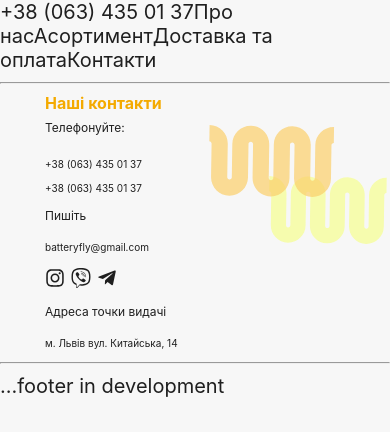
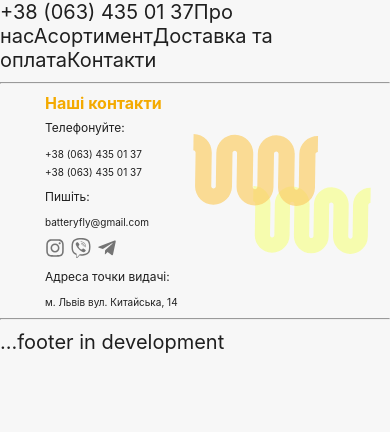
Before and after one commit to va7ul/Battery_Fly_Frontend, a React (Create React App) app: page /Battery_Fly_Frontend/contacts in a window 390 px wide. Shown: the top 432 px of the page. Built offline with nearby package versions, Linux system fonts and the light colour scheme.

Commit message:
finish_mobile_version

```diff
--- a/src/components/Contacts/Contacts.jsx
+++ b/src/components/Contacts/Contacts.jsx
@@ -1,33 +1,40 @@
 
 import sprite from '../../../src/assets/images/sprite.svg';
 import { SocialMedia } from './SocialMedia/SocialMedia';
-import { Container, Desc, IconBottom, IconTop, Tel, Text, TextTel, Title } from "./Contacts.styled"
+import { Container, IconBottom, IconTop, Text, Title, List, Box, Item } from "./Contacts.styled"
 
 export const Contacts = () => {
     return (
         <Container>
             <Title>Наші контакти</Title>
-            <TextTel>Телефонуйте:</TextTel>
-            <ul>
-                <li>
-                    <Tel>+38 (063) 435 01 37</Tel>
-                </li>
-                <li>
-                    <Tel>+38 (063) 435 01 37</Tel>
-                </li>
-            </ul>
-            <Text>Пишіть</Text>
-            <Desc>batteryfly@gmail.com</Desc>
+            <Text>Телефонуйте:</Text>
+            <List>
+                <Item>
+                    <a href="tel:+380634350137">+38 (063) 435 01 37</a>
+                </Item>
+                <Item>
+                    <a href="tel:+380634350137">+38 (063) 435 01 37</a>
+                </Item>
+            </List>
+            <Text>Пишіть:</Text>
+            <Box>
+                <a href="mailto:batteryfly@gmail.com">batteryfly@gmail.com</a>
+            </Box>
             <SocialMedia />
-            <Text>Адреса точки видачі</Text>
-            <Desc>м. Львів вул. Китайська, 14</Desc>
-             <IconTop>
-            <use href={`${sprite}#warm`}></use>
+            <Text>Адреса точки видачі:</Text>
+            <Box>
+                <a
+                    href="https://maps.app.goo.gl/jQbQeDxkykSUxha9A"
+                    target="_blank"
+                    rel="noopener noreferrer nofollow"
+                >м. Львів вул. Китайська, 14</a>
+            </Box>
+            <IconTop>
+                <use href={`${sprite}#warm`}></use>
             </IconTop>
             <IconBottom>
-            <use href={`${sprite}#warm`}></use>
-          </IconBottom>
+                <use href={`${sprite}#warm`}></use>
+            </IconBottom>
         </Container>
-        // hhh
     )
-}
+};
--- a/src/components/Contacts/Contacts.styled.js
+++ b/src/components/Contacts/Contacts.styled.js
@@ -2,45 +2,61 @@ import styled from 'styled-components';
 
 export const Container = styled.div`
   @media screen and (min-width: 320px) {
-    padding-left: 30px;
+    padding: 0px 30px 0px 30px;
+    position: relative;
   }
 
   @media screen and (min-width: 1280px) {
-    padding-left: 110px;
+    padding: 0px 110px 0px 110px;
   }
 `;
 
 export const Title = styled.h2`
-  color: rgb(244, 170, 0);
+  color: ${props => props.theme.colors.secondary};
   font-size: 16px;
   margin-bottom: 8px;
-`;
 
-export const TextTel = styled.p`
-  font-size: 12px;
-  margin-bottom: 13px;
+  @media screen and (min-width: 1280px) {
+    font-size: 20px;
+    font-weight: 800;
+    margin-bottom: 40px;
+  }
 `;
 
 export const Text = styled.p`
   font-size: 12px;
-  margin-bottom: 9px;
-  margin-top: 12px;
+  margin-bottom: 12px;
 `;
 
-export const Tel = styled.a`
+export const List = styled.ul`
+  display: flex;
+  flex-direction: column;
+  gap: 6px;
+  font-size: 10px;
+  margin-bottom: 12px;
+`;
+
+export const Item = styled.li`
   font-size: 10px;
 `;
 
-export const Desc = styled.a`
+export const Box = styled.div`
   font-size: 10px;
-  margin-bottom: 9px;
+  margin-bottom: 10px;
+  margin-bottom: 10px;
+  cursor: pointer;
+
+  &:hover {
+    color: ${props => props.theme.colors.secondary};
+  }
 `;
+
 export const IconTop = styled.svg`
   position: absolute;
   width: 132.59px;
   height: 75.02px;
-  left: 206.15px;
-  top: 125px;
+  left: 175px;
+  top: 40px;
   z-index: 1;
   /* box-shadow: 0px 4px 4px 0px rgba(0, 0, 0, 0.25); */
   fill: rgba(251, 208, 110, 0.72);
@@ -50,8 +66,8 @@ export const IconBottom = styled.svg`
   position: absolute;
   width: 125px;
   height: 70.73px;
-  left: 266.08px;
-  top: 176px;
+  left: 235px;
+  top: 92px;
   /* box-shadow: 0px 4px 4px 0px rgba(0, 0, 0, 0.25); */
   fill: rgba(245, 255, 129, 0.62);
 `;
--- a/src/components/Contacts/SocialMedia/SocialMedia.jsx
+++ b/src/components/Contacts/SocialMedia/SocialMedia.jsx
@@ -1,27 +1,20 @@
 import { FaViber } from "react-icons/fa";
 import { FaInstagram } from "react-icons/fa";
 import { FaTelegramPlane } from "react-icons/fa";
-import { List } from "./SocialMedia.styled"
+import { Item, List } from "./SocialMedia.styled"
 
 export const SocialMedia = () => {
   return (
     <List>
-               <li>
-                {/* <a> */}
+      <Item>
           <FaInstagram />
-
-              {/* </a> */}
-            </li>
-              <li>
-              {/* <a> */}
+      </Item>
+      <Item>
           <FaViber />
-              {/* </a> */}
-            </li>
-              <li>
-              {/* <a> */}
+      </Item>
+      <Item>
           <FaTelegramPlane />
-              {/* </a> */}
-            </li>
+      </Item>
     </List>
   )
-}
+};
--- a/src/components/Contacts/SocialMedia/SocialMedia.styled.js
+++ b/src/components/Contacts/SocialMedia/SocialMedia.styled.js
@@ -3,5 +3,20 @@ import styled from 'styled-components';
 export const List = styled.ul`
   display: flex;
   gap: 6px;
-  margin: 12px 0px 12px 0px;
+  margin-bottom: 12px;
 `;
+
+export const Item = styled.li`
+  opacity: 0.6;
+  transition: 250ms cubic-bezier(0.4, 0, 0.2, 1);
+  cursor: pointer;
+  display: block;
+  height: 20px;
+
+  &:hover {
+    opacity: 1;
+    color: ${props => props.theme.colors.secondary};
+    /* transition: ${props => props.theme.transition.main}; */
+    transform: scale(1.05);
+  }
+`;
```
Lines whose indentation alone changed are shown as unchanged.
